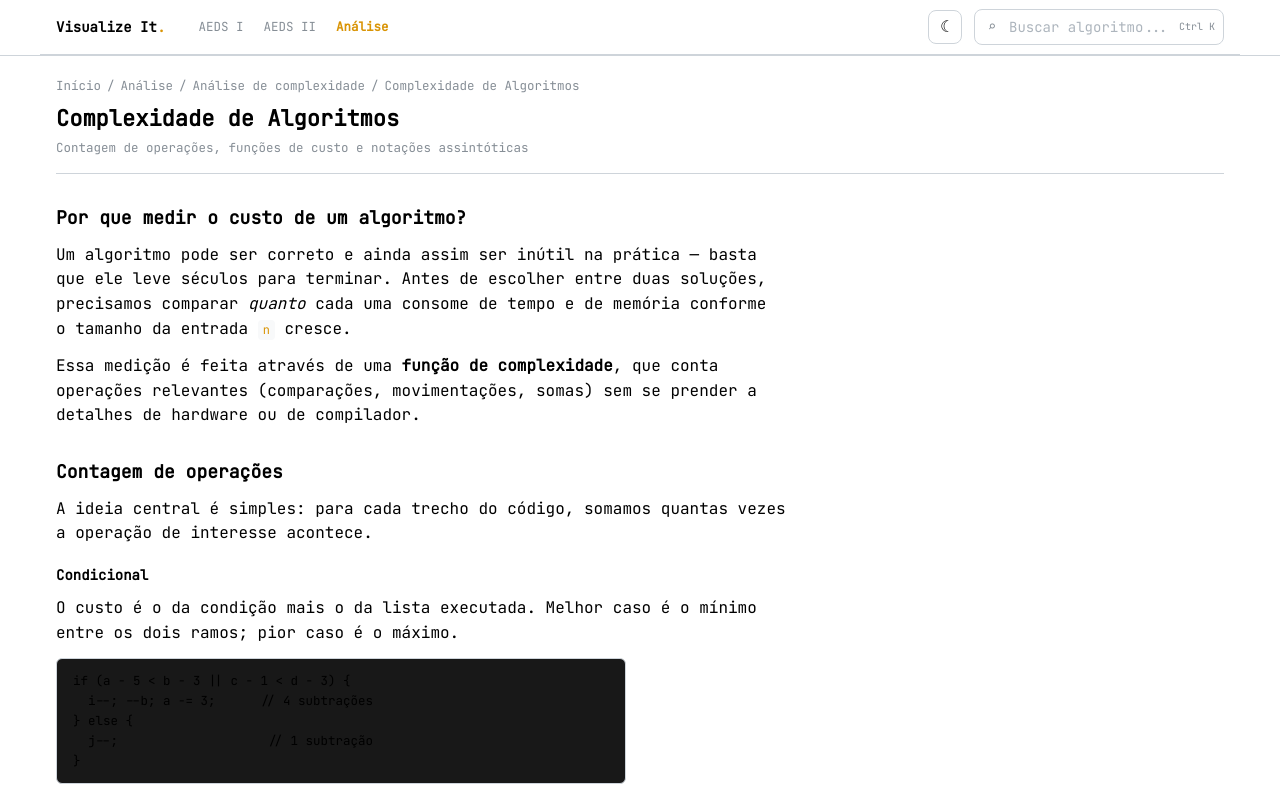
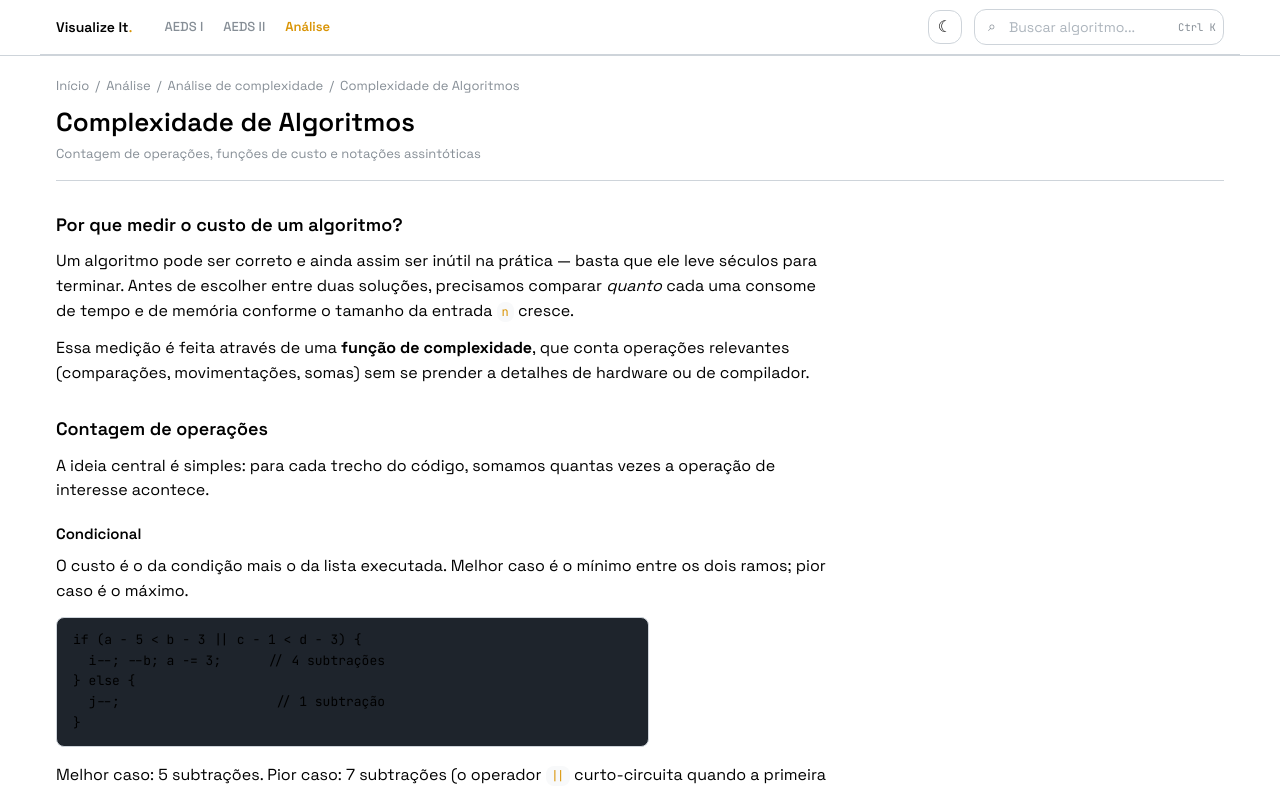
Before and after one commit to fernandoleitepagani/visualize_it, a React (Vite) app: page /teoria/complexidade in a window 1280 px wide. Shown: the top 791 px of the page. Built offline with nearby package versions, Linux system fonts and the light colour scheme.

Commit message:
feat(theme): expose light palette through a CSS variables resolver

```diff
--- a/src/main.tsx
+++ b/src/main.tsx
@@ -3,7 +3,8 @@ import { createRoot } from 'react-dom/client';
 import { BrowserRouter } from 'react-router-dom';
 import { localStorageColorSchemeManager, MantineProvider } from '@mantine/core';
 import { App } from './app/App';
-import { theme } from '@/theme';
+import { cssVariablesResolver, theme } from '@/theme';
+import '@fontsource-variable/space-grotesk';
 import '@fontsource/jetbrains-mono/latin-400.css';
 import '@fontsource/jetbrains-mono/latin-500.css';
 import '@fontsource/jetbrains-mono/latin-600.css';
@@ -21,6 +22,7 @@ createRoot(container).render(
       theme={theme}
       defaultColorScheme="auto"
       colorSchemeManager={colorSchemeManager}
+      cssVariablesResolver={cssVariablesResolver}
     >
       <BrowserRouter>
         <App />
--- a/src/theme.ts
+++ b/src/theme.ts
@@ -2,14 +2,17 @@
 export {
   theme,
   palette,
+  lightPalette,
   space,
   radius,
   font,
+  sans,
   mono,
   shadow,
   transition,
   tint,
   vizVar,
+  cssVariablesResolver,
 } from './theme/tokens';
 
 /**
--- a/src/theme/tokens.ts
+++ b/src/theme/tokens.ts
@@ -1,63 +1,112 @@
 // src/theme/tokens.ts
-import { createTheme, type MantineColorsTuple } from '@mantine/core';
+import { createTheme, type CSSVariablesResolver, type MantineColorsTuple } from '@mantine/core';
 
 /** Single source of truth for every visual value in the app. */
 export const palette = {
-  canvas: '#0a0a0a',
-  surface: '#111111',
-  surface2: '#181818',
-  surface3: '#1f1f1f',
-  surface4: '#232323',
+  // Deep ink graphite — the dark canvas.
+  canvas: '#0b0e11',
+  surface: '#11151a',
+  surface2: '#171c22',
+  surface3: '#1e242c',
+  surface4: '#252c35',
 
-  line: '#262626',
-  line2: '#333333',
-  line3: '#404040',
+  line: 'rgba(255, 255, 255, 0.075)',
+  line2: 'rgba(255, 255, 255, 0.12)',
+  line3: 'rgba(255, 255, 255, 0.19)',
 
-  ink: '#e8e8e8',
-  // Kept at the value the Mantine `dark` tuple already used (dark[1]).
-  ink2: '#c0c0c0',
-  muted: '#8a8a8a',
-  dim: '#565656',
-  faint: '#3a3a3a',
+  ink: '#f1f4ee',
+  ink2: '#cbd2ca',
+  muted: '#9aa39a',
+  dim: '#737d75',
+  faint: '#4c554e',
 
   accent: '#fbbf24',
-  accentSoft: 'rgba(251, 191, 36, 0.14)',
-  accentLine: 'rgba(251, 191, 36, 0.35)',
+  accentSoft: 'rgba(251, 191, 36, 0.13)',
+  accentLine: 'rgba(251, 191, 36, 0.34)',
   accentDim: '#b07d0a',
-  accentHalo: 'rgba(251, 191, 36, 0.24)',
+  accentHalo: 'rgba(251, 191, 36, 0.22)',
   accentGlow: 'rgba(251, 191, 36, 0.08)',
+  accentInk: '#2a1d02',
 
   success: '#4ade80',
   successSoft: 'rgba(74, 222, 128, 0.12)',
-  successLine: 'rgba(74, 222, 128, 0.35)',
+  successLine: 'rgba(74, 222, 128, 0.34)',
 
   info: '#c084fc',
   infoSoft: 'rgba(192, 132, 252, 0.14)',
-  infoLine: 'rgba(192, 132, 252, 0.35)',
+  infoLine: 'rgba(192, 132, 252, 0.34)',
 
   danger: '#f87171',
+  dangerSoft: 'rgba(248, 113, 113, 0.12)',
 } as const;
 
-export const space = { xxs: 2, xs: 4, sm: 8, md: 12, lg: 16, xl: 24, xxl: 40 } as const;
-export const radius = { sm: 6, md: 8, lg: 12, pill: 999 } as const;
-export const font = {
-  micro: 10,
-  tiny: 11,
-  small: 12.5,
-  body: 14,
-  lead: 16,
-  h3: 18,
-  h2: 22,
-  h1: 30,
+/**
+ * Warm paper values for the light scheme. Kept here (not in a stylesheet) so
+ * the resolver can expose them as CSS variables from a single source.
+ */
+export const lightPalette = {
+  canvas: '#f6f3ea',
+  surface: '#fffdf7',
+  surface2: '#f1ece0',
+  surface3: '#e8e1d2',
+  surface4: '#ddd4c2',
+
+  line: '#e5decd',
+  line2: '#d7ceba',
+  line3: '#c7bba3',
+
+  ink: '#1c211d',
+  ink2: '#39423a',
+  muted: '#5c655c',
+  dim: '#787f76',
+  faint: '#a9afa6',
+
+  accent: '#8a5a00',
+  accentSoft: 'rgba(138, 90, 0, 0.09)',
+  accentLine: 'rgba(138, 90, 0, 0.26)',
+  accentDim: '#a8730a',
+  accentHalo: 'rgba(138, 90, 0, 0.16)',
+  accentGlow: 'rgba(138, 90, 0, 0.06)',
+
+  success: '#1f7a3d',
+  successSoft: 'rgba(31, 122, 61, 0.10)',
+  successLine: 'rgba(31, 122, 61, 0.28)',
+
+  info: '#6d3fc0',
+  infoSoft: 'rgba(109, 63, 192, 0.10)',
+  infoLine: 'rgba(109, 63, 192, 0.28)',
+
+  danger: '#b42318',
+  dangerSoft: 'rgba(180, 35, 24, 0.09)',
 } as const;
 
+export const space = { xxs: 2, xs: 4, sm: 8, md: 12, lg: 16, xl: 24, xxl: 40, huge: 64 } as const;
+
+export const radius = { xs: 4, sm: 8, md: 12, lg: 18, xl: 24, xxl: 32, pill: 999 } as const;
+
+export const font = {
+  micro: 10.5,
+  tiny: 11.5,
+  small: 13,
+  body: 15,
+  lead: 17,
+  h3: 20,
+  h2: 26,
+  h1: 34,
+  display: 'clamp(2.35rem, 4.6vw, 3.6rem)',
+} as const;
+
+export const sans =
+  "'Space Grotesk Variable', 'Space Grotesk', ui-sans-serif, system-ui, -apple-system, 'Segoe UI', sans-serif";
 export const mono = "'JetBrains Mono', ui-monospace, SFMono-Regular, Menlo, Consolas, monospace";
 
 export const shadow = {
-  card: '0 1px 0 0 rgba(255,255,255,0.03) inset',
-  panel: '0 1px 0 0 rgba(255,255,255,0.035) inset, 0 14px 32px rgba(0,0,0,0.18)',
-  deck: '0 1px 0 0 rgba(255,255,255,0.045) inset, 0 12px 30px rgba(0,0,0,0.32)',
-  primary: `0 6px 18px ${palette.accentHalo}`,
+  card: '0 1px 0 0 rgba(255,255,255,0.04) inset',
+  panel:
+    '0 1px 0 0 rgba(255,255,255,0.045) inset, 0 28px 64px -38px rgba(0,0,0,0.72), 0 2px 10px rgba(0,0,0,0.12)',
+  deck: '0 1px 0 0 rgba(255,255,255,0.06) inset, 0 22px 50px -28px rgba(0,0,0,0.62)',
+  primary: `0 10px 28px -10px ${palette.accentHalo}`,
+  lift: '0 18px 40px -24px rgba(0,0,0,0.55)',
   focus: `0 0 0 3px ${palette.accentSoft}`,
 } as const;
 
@@ -67,18 +116,36 @@ export const shadow = {
  * the Mantine color scheme.
  */
 export const vizVar = {
+  canvas: 'var(--viz-canvas)',
   surface: 'var(--viz-surface)',
   surface2: 'var(--viz-surface-2)',
   surface3: 'var(--viz-surface-3)',
   line: 'var(--viz-line)',
   line2: 'var(--viz-line-2)',
+  line3: 'var(--viz-line-3)',
   ink: 'var(--viz-ink)',
+  ink2: 'var(--viz-ink-2)',
   muted: 'var(--viz-muted)',
   dim: 'var(--viz-dim)',
+  faint: 'var(--viz-faint)',
   accent: 'var(--viz-accent)',
+  accentSoft: 'var(--viz-accent-soft)',
+  accentLine: 'var(--viz-accent-line)',
   accentDim: 'var(--viz-accent-dim)',
   green: 'var(--viz-green)',
+  greenSoft: 'var(--viz-green-soft)',
   purple: 'var(--viz-purple)',
+  purpleSoft: 'var(--viz-purple-soft)',
+  danger: 'var(--viz-danger)',
+  grid: 'var(--viz-grid)',
+  gridMajor: 'var(--viz-grid-major)',
+  panel: 'var(--viz-panel)',
+  codeBg: 'var(--viz-code-bg)',
+  codeInk: 'var(--viz-code-ink)',
+  codeKeyword: 'var(--viz-code-keyword)',
+  codeNumber: 'var(--viz-code-number)',
+  codeComment: 'var(--viz-code-comment)',
+  codeString: 'var(--viz-code-string)',
 } as const;
 
 /** Translucent tint of a palette colour, for highlighted states. */
@@ -86,11 +153,11 @@ export const tint = (color: string, percent: number) =>
   `color-mix(in srgb, ${color} ${percent}%, transparent)`;
 
 export const transition = {
-  fast: '120ms ease-out',
-  base: '180ms ease-out',
-  slow: '300ms ease-out',
-  spring: '340ms cubic-bezier(0.22, 1, 0.36, 1)',
-  pop: '240ms cubic-bezier(0.34, 1.56, 0.64, 1)',
+  fast: '140ms cubic-bezier(0.22, 1, 0.36, 1)',
+  base: '220ms cubic-bezier(0.22, 1, 0.36, 1)',
+  slow: '340ms cubic-bezier(0.22, 1, 0.36, 1)',
+  spring: '440ms cubic-bezier(0.22, 1, 0.36, 1)',
+  pop: '260ms cubic-bezier(0.34, 1.56, 0.64, 1)',
 } as const;
 
 const amber: MantineColorsTuple = [
@@ -111,22 +178,120 @@ const dark: MantineColorsTuple = [
   palette.ink2,
   palette.muted,
   palette.dim,
-  palette.line,
+  palette.faint,
+  palette.surface3,
   palette.surface2,
   palette.surface,
   palette.canvas,
-  palette.surface3,
-  '#050505',
+  '#05070a',
 ];
 
-/** Dark + amber terminal theme. */
+/** Dark + amber terminal theme, with a humanist sans for reading. */
 export const theme = createTheme({
   primaryColor: 'amber',
   primaryShade: { light: 8, dark: 6 },
   autoContrast: true,
-  fontFamily: mono,
+  respectReducedMotion: true,
+  fontFamily: sans,
   fontFamilyMonospace: mono,
-  headings: { fontFamily: mono, fontWeight: '600' },
+  headings: { fontFamily: sans, fontWeight: '600', textWrap: 'balance' },
   defaultRadius: 'md',
+  radius: { xs: '4px', sm: '8px', md: '12px', lg: '18px', xl: '24px' },
   colors: { amber, dark },
+  components: {
+    Button: { defaultProps: { radius: 'md' } },
+    Paper: { defaultProps: { radius: 'lg' } },
+    TextInput: { defaultProps: { radius: 'md' } },
+    Textarea: { defaultProps: { radius: 'md' } },
+    SegmentedControl: { defaultProps: { radius: 'md' } },
+    Modal: { defaultProps: { radius: 'xl', centered: true } },
+  },
 });
+
+/**
+ * Every scheme-dependent variable is generated from the tokens above, so the
+ * stylesheet never keeps a second copy of the palette. Components can use the
+ * `vizVar.*` aliases or the raw `--viz-*` variables in CSS.
+ */
+export const cssVariablesResolver: CSSVariablesResolver = () => ({
+  variables: {
+    '--viz-radius-card': `${radius.xl}px`,
+    '--viz-radius-control': `${radius.md}px`,
+    '--viz-grid-size': '28px',
+    '--viz-grid-major-size': '112px',
+    '--viz-gutter': `${space.lg}px`,
+    '--viz-shadow-panel': shadow.panel,
+    '--viz-shadow-lift': shadow.lift,
+    '--viz-shadow-deck': shadow.deck,
+  },
+  dark: {
+    '--viz-canvas': palette.canvas,
+    '--viz-panel': palette.surface,
+    '--viz-surface': palette.surface,
+    '--viz-surface-2': palette.surface2,
+    '--viz-surface-3': palette.surface3,
+    '--viz-line': palette.line,
+    '--viz-line-2': palette.line2,
+    '--viz-line-3': palette.line3,
+    '--viz-ink': palette.ink,
+    '--viz-ink-2': palette.ink2,
+    '--viz-muted': palette.muted,
+    '--viz-dim': palette.dim,
+    '--viz-faint': palette.faint,
+    '--viz-accent': palette.accent,
+    '--viz-accent-soft': palette.accentSoft,
+    '--viz-accent-line': palette.accentLine,
+    '--viz-accent-dim': palette.accentDim,
+    '--viz-green': palette.success,
+    '--viz-green-soft': palette.successSoft,
+    '--viz-purple': palette.info,
+    '--viz-purple-soft': palette.infoSoft,
+    '--viz-danger': palette.danger,
+    '--viz-grid': 'rgba(255, 255, 255, 0.032)',
+    '--viz-grid-major': 'rgba(255, 255, 255, 0.055)',
+    '--viz-glow-a': 'rgba(251, 191, 36, 0.07)',
+    '--viz-glow-b': 'rgba(74, 222, 128, 0.045)',
+    '--viz-code-bg': '#0e1216',
+    '--viz-code-ink': palette.ink,
+    '--viz-code-keyword': '#c9a4ff',
+    '--viz-code-number': palette.accent,
+    '--viz-code-comment': palette.dim,
+    '--viz-code-string': '#7ee2a8',
+    '--viz-noise-opacity': '0.022',
+  },
+  light: {
+    '--viz-canvas': lightPalette.canvas,
+    '--viz-panel': lightPalette.surface,
+    '--viz-surface': lightPalette.surface,
+    '--viz-surface-2': lightPalette.surface2,
+    '--viz-surface-3': lightPalette.surface3,
+    '--viz-line': lightPalette.line,
+    '--viz-line-2': lightPalette.line2,
+    '--viz-line-3': lightPalette.line3,
+    '--viz-ink': lightPalette.ink,
+    '--viz-ink-2': lightPalette.ink2,
+    '--viz-muted': lightPalette.muted,
+    '--viz-dim': lightPalette.dim,
+    '--viz-faint': lightPalette.faint,
+    '--viz-accent': lightPalette.accent,
+    '--viz-accent-soft': lightPalette.accentSoft,
+    '--viz-accent-line': lightPalette.accentLine,
+    '--viz-accent-dim': lightPalette.accentDim,
+    '--viz-green': lightPalette.success,
+    '--viz-green-soft': lightPalette.successSoft,
+    '--viz-purple': lightPalette.info,
+    '--viz-purple-soft': lightPalette.infoSoft,
+    '--viz-danger': lightPalette.danger,
+    '--viz-grid': 'rgba(28, 33, 29, 0.045)',
+    '--viz-grid-major': 'rgba(28, 33, 29, 0.075)',
+    '--viz-glow-a': 'rgba(138, 90, 0, 0.075)',
+    '--viz-glow-b': 'rgba(31, 122, 61, 0.045)',
+    '--viz-code-bg': '#fbf8f0',
+    '--viz-code-ink': lightPalette.ink,
+    '--viz-code-keyword': '#7b3fbf',
+    '--viz-code-number': lightPalette.accent,
+    '--viz-code-comment': lightPalette.dim,
+    '--viz-code-string': lightPalette.success,
+    '--viz-noise-opacity': '0.016',
+  },
+});
```
Also changed, not shown: src/test/render.tsx (+6 -2 lines), 1 other file (tests, documents, lock files or other folders).
